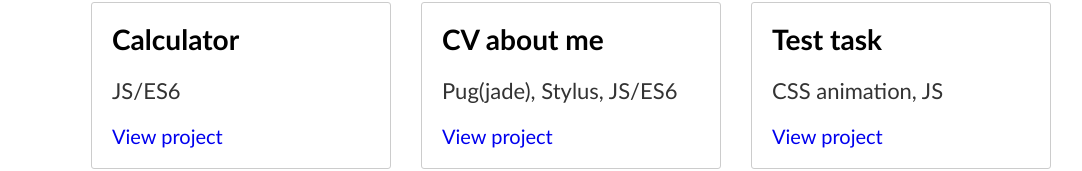
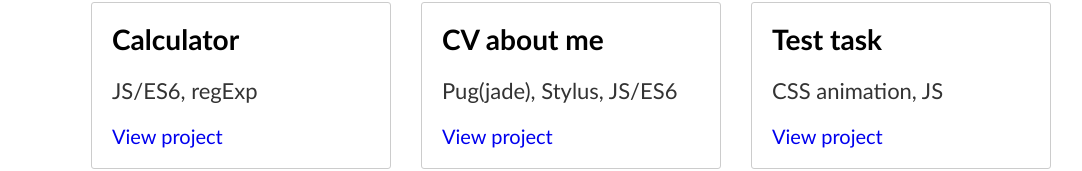
Before and after one commit to HorbachAndrii/Portfolio, a website: page docs/project.html in a window 1280 px wide. Shown: the part 190-361 px from the top of the page, without its empty margins (0-1082 px from the left). Drawn offline with Linux system fonts and the light colour scheme.

```diff
--- a/docs/project.html
+++ b/docs/project.html
@@ -16,7 +16,7 @@
     <ul class="content__project-list">
       <li class="content__project-item">
         <h3>Calculator</h3>
-        <p>JS/ES6</p>
+        <p>JS/ES6, regExp</p>
         <a href="https://horbachandrii.github.io/calculator/">View project</a>
       </li>
       <li class="content__project-item">
```
Also changed, not shown: source/project.html (+1 -1 lines).
